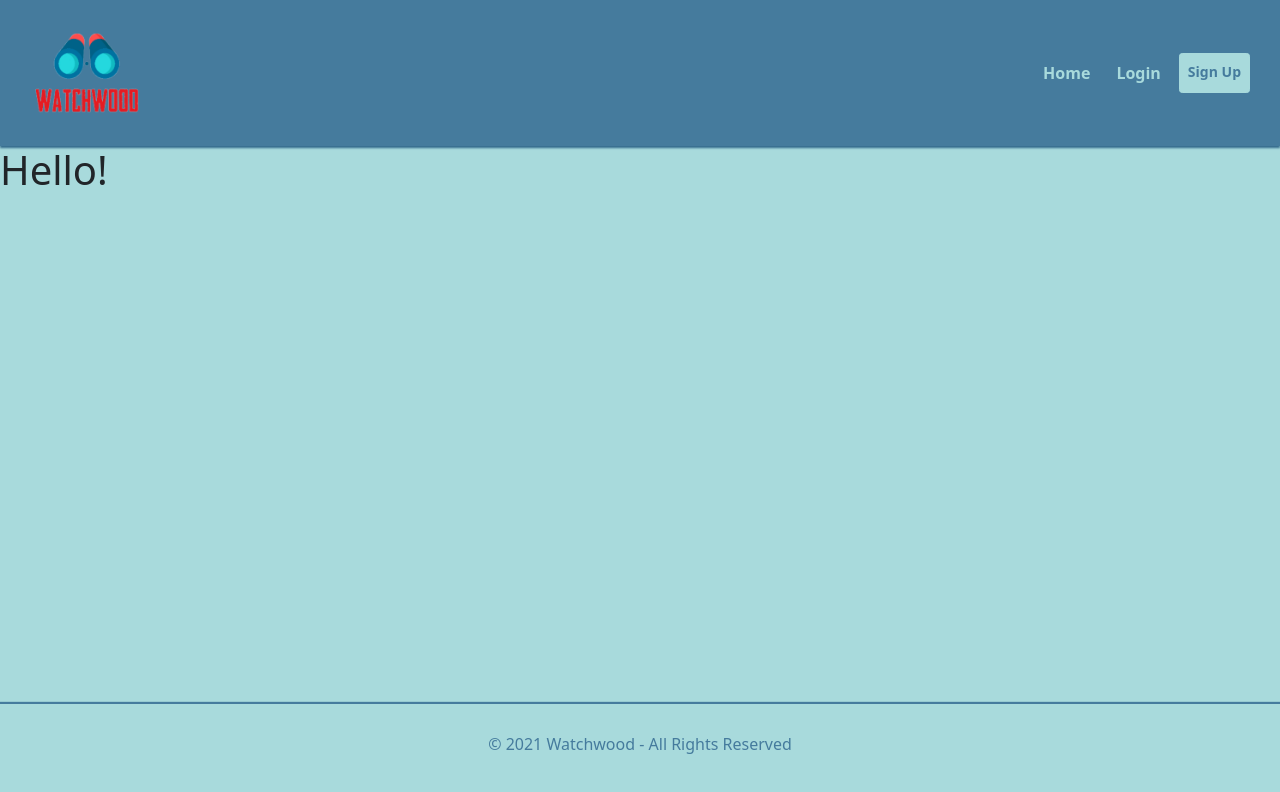
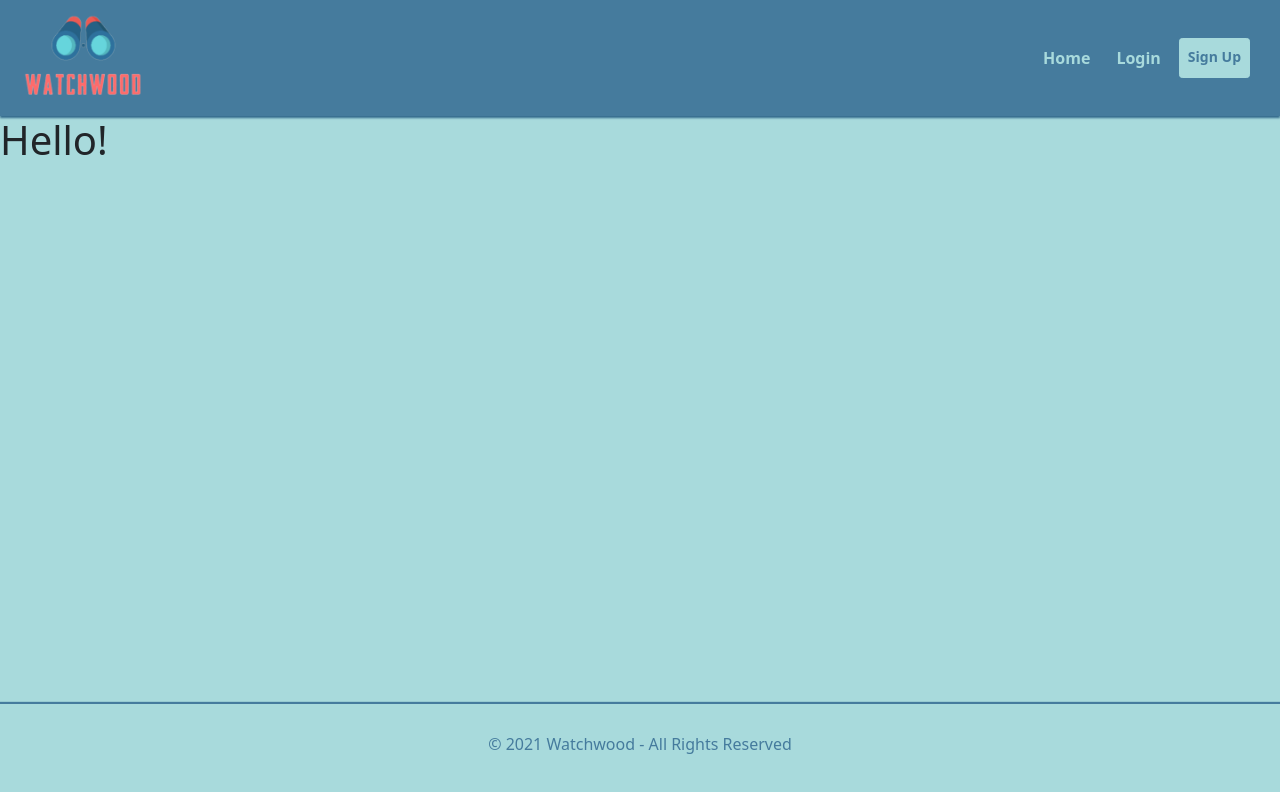
Before and after one commit to michellenaim/watchwood, a React (Create React App) app in the folder frontend/: page / in a window 1280 px wide. Shown: the top 792 px of the page. Built offline with nearby package versions, Linux system fonts and the light colour scheme; no server answers.

Commit message:
fix logo and favicon:

```diff
--- a/frontend/src/Navbar.js
+++ b/frontend/src/Navbar.js
@@ -7,12 +7,12 @@ export default class AppNavbar extends Component {
   render() {
     return (
       <Navbar bg="dark" expand="lg" className="navbar-header">
-        <Navbar.Brand href="/">
+        <Navbar.Brand href="/" style={{ marginLeft: "15px" }}>
           <img
             src="/watchwood-logo.png"
             className="d-inline-block align-top"
             alt="watchwood-logo"
-            height="120"
+            height="90"
           />
         </Navbar.Brand>
         <Navbar.Toggle
```
Also changed, not shown: frontend/public/watchwood-logo.png, 1 other file (tests, documents, lock files or other folders).
